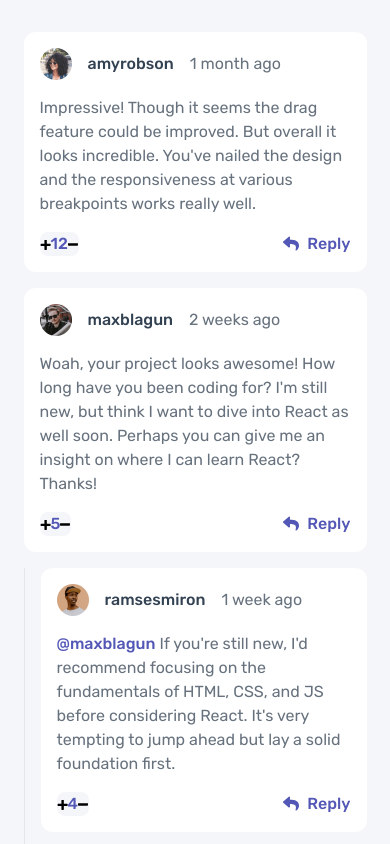
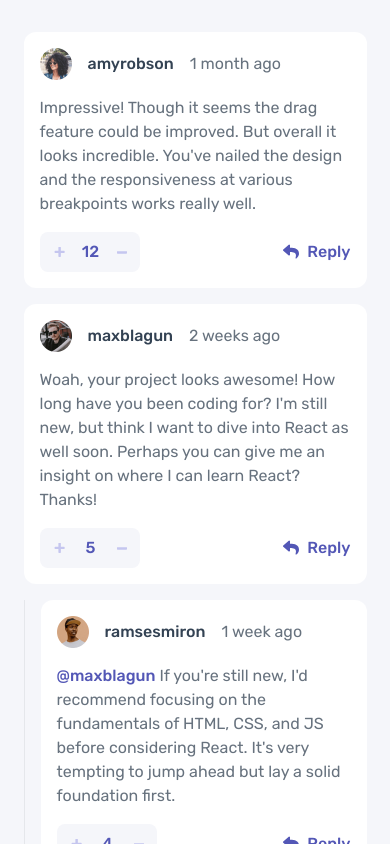
Before and after one commit to wesen/interactive-comments-section-main, a Next.js app: page / in a window 390 px wide. Shown: the top 844 px of the page. Built offline with nearby package versions, Linux system fonts and the light colour scheme.

Commit message:
Hopefully this fixes responsive layout?

```diff
--- a/components/Post.js
+++ b/components/Post.js
@@ -1,6 +1,6 @@
 import { useCurrentUser } from '../src/contexts/CurrentUser'
 import { useEffect, useState } from 'react'
-import { LikeButton } from '../component/LikeButton'
+import { LikeButton } from './LikeButton'
 import { Button, DeleteButton, EditButton, ReplyButton } from './Buttons'
 import MediaQuery from 'react-responsive'
 import { ReplyForm } from './ReplyForm'
--- a/postcss.config.js
+++ b/postcss.config.js
@@ -2,5 +2,6 @@
   plugins: {
     tailwindcss: {},
     autoprefixer: {},
+    ...(process.env.NODE_ENV === 'production' ? { cssnano: {} } : {}),
   },
 }
--- a/tailwind.config.js
+++ b/tailwind.config.js
@@ -3,6 +3,7 @@
     './pages/**/*.{js,ts,jsx,tsx}',
     './components/**/*.{js,ts,jsx,tsx}',
   ],
+  enabled: process.env.NODE_ENV === 'production',
   theme: {
     screens: {
       mobile: '375px',
```
Also changed, not shown: components/LikeButton.js (renamed from component/LikeButton.js).
